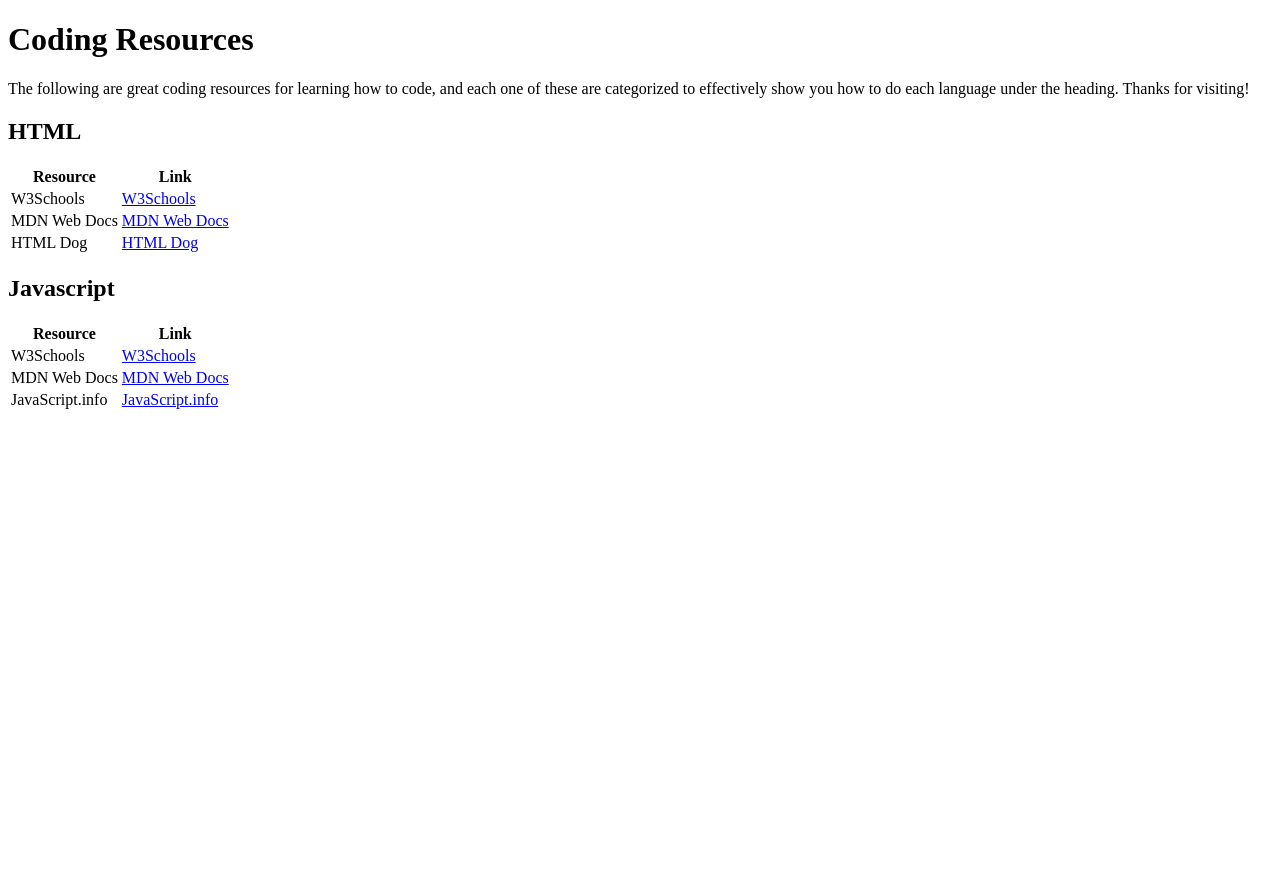
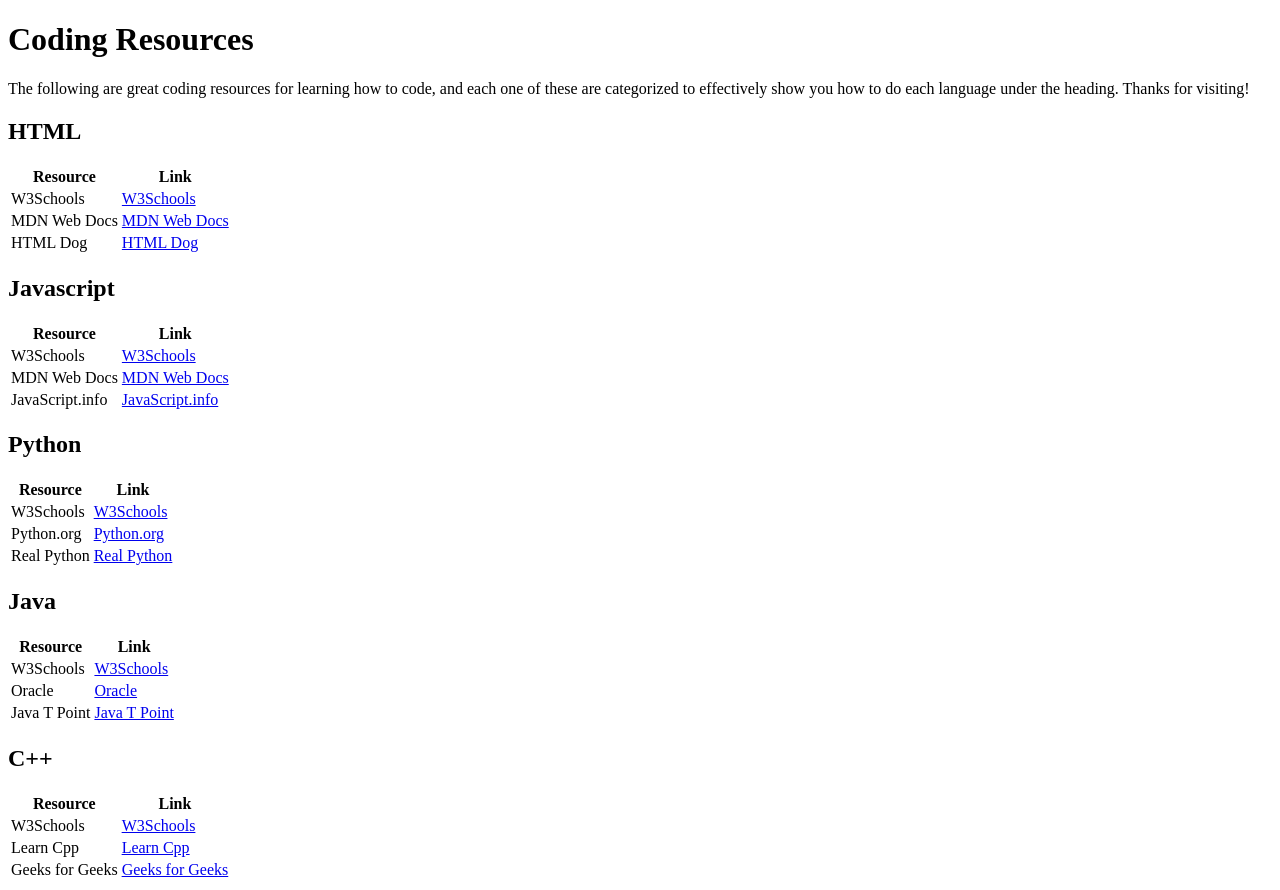
Before and after one commit to PotentialAviator15/codingrsshtml, a plain HTML site: page index.html in a window 1280 px wide. Before the commit the page ends 800 px from the top, so only its background shows below. Drawn offline with Linux system fonts and the light colour scheme.

Commit message:
added more resources

```diff
--- a/index.html
+++ b/index.html
@@ -53,5 +53,68 @@
             </tr>
           </table>
       </section>
+      <section>
+        <h2>Python</h2>
+          <table>
+            <tr>
+              <th>Resource</th>
+              <th>Link</th>
+            </tr>
+            <tr>
+              <td>W3Schools</td>
+              <td><a href="https://www.w3schools.com/python/">W3Schools</a></td>
+            </tr>
+            <tr>
+              <td>Python.org</td>
+              <td><a href="https://www.python.org/">Python.org</a></td>
+            </tr>
+            <tr>
+              <td>Real Python</td>
+              <td><a href="https://realpython.com/">Real Python</a></td>
+            </tr>
+          </table>
+      </section>
+      <section>
+        <h2>Java</h2>
+          <table>
+            <tr>
+              <th>Resource</th>
+              <th>Link</th>
+            </tr>
+            <tr>
+              <td>W3Schools</td>
+              <td><a href="https://www.w3schools.com/java/">W3Schools</a></td>
+            </tr>
+            <tr>
+              <td>Oracle</td>
+              <td><a href="https://www.oracle.com/java/">Oracle</a></td>
+            </tr>
+            <tr>
+              <td>Java T Point</td>
+              <td><a href="https://www.javatpoint.com/">Java T Point</a></td>
+            </tr>
+          </table>
+      </section>
+      <section>
+        <h2>C++</h2>
+          <table>
+            <tr>
+              <th>Resource</th>
+              <th>Link</th>
+            </tr>
+            <tr>
+              <td>W3Schools</td>
+              <td><a href="https://www.w3schools.com/cpp/">W3Schools</a></td>
+            </tr>
+            <tr>
+              <td>Learn Cpp</td>
+              <td><a href="https://www.learncpp.com/">Learn Cpp</a></td>
+            </tr>
+            <tr>
+              <td>Geeks for Geeks</td>
+              <td><a href="https://www.geeksforgeeks.org/c-plus-plus/">Geeks for Geeks</a></td>
+            </tr>
+          </table>
+      </section>
   </body>
 </html>
```
